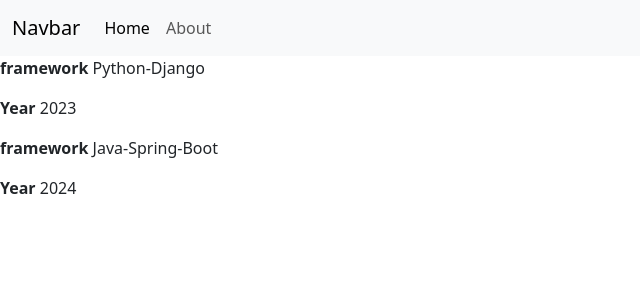
After one commit to rohithcodebeat/sit-django-intro, a Django app: page /playground/test-html-for-page/ in a window 1280 px wide. The commit adds this page. Shown: the top 300 px of the page, without its empty margins (0-640 px from the left). Run offline with Django 4.2, Linux system fonts and the light colour scheme.

Commit message:
Added New APP

```diff
--- /dev/null
+++ b/playground/templates/playground/for_loop.html
@@ -0,0 +1,8 @@
+{% extends 'playground/main.html' %}
+
+{% block body %}
+  {% for i in data %}
+    <p><b>framework</b> {{i.framework}}<p>
+      <p><b>Year</b> {{i.year}}</p>
+  {% endfor %}
+{% endblock %}
--- /dev/null
+++ b/playground/templates/playground/main.html
@@ -0,0 +1,35 @@
+<!doctype html>
+<html lang="en">
+  <head>
+    <meta charset="utf-8">
+    <meta name="viewport" content="width=device-width, initial-scale=1">
+    <title>Django Intro </title>
+    <link href="https://cdn.jsdelivr.net/npm/bootstrap@5.3.0/dist/css/bootstrap.min.css" rel="stylesheet" integrity="sha384-9ndCyUaIbzAi2FUVXJi0CjmCapSmO7SnpJef0486qhLnuZ2cdeRhO02iuK6FUUVM" crossorigin="anonymous">
+    <script src="https://cdn.jsdelivr.net/npm/@popperjs/core@2.11.8/dist/umd/popper.min.js" integrity="sha384-I7E8VVD/ismYTF4hNIPjVp/Zjvgyol6VFvRkX/vR+Vc4jQkC+hVqc2pM8ODewa9r" crossorigin="anonymous"></script>
+<script src="https://cdn.jsdelivr.net/npm/bootstrap@5.3.0/dist/js/bootstrap.min.js" integrity="sha384-fbbOQedDUMZZ5KreZpsbe1LCZPVmfTnH7ois6mU1QK+m14rQ1l2bGBq41eYeM/fS" crossorigin="anonymous"></script>
+  </head>
+  <body>
+    <nav class="navbar navbar-expand-lg bg-body-tertiary">
+        <div class="container-fluid">
+          <a class="navbar-brand" href="#">Navbar</a>
+          <button class="navbar-toggler" type="button" data-bs-toggle="collapse" data-bs-target="#navbarNav" aria-controls="navbarNav" aria-expanded="false" aria-label="Toggle navigation">
+            <span class="navbar-toggler-icon"></span>
+          </button>
+          <div class="collapse navbar-collapse" id="navbarNav">
+            <ul class="navbar-nav">
+              <li class="nav-item">
+                <a class="nav-link active" aria-current="page" href="{% url 'home_page'%}">Home</a>
+              </li>
+              <li class="nav-item">
+                <a class="nav-link" href="{% url 'about_page'%}">About</a>
+              </li>
+
+            </ul>
+          </div>
+        </div>
+      </nav>
+    {%block body%}
+
+    {% endblock %}
+   </body>
+</html>
--- a/playground/urls.py
+++ b/playground/urls.py
@@ -1,5 +1,5 @@
 from django.urls import path
-from .views import test_api, test_json_api, test_html_page
+from .views import test_api, test_json_api, test_html_page, test_hello_name, test_html_for_page, home_page, about_page
 
 urlpatterns = [
     # path( "route-name", views, name="name of the route" )
@@ -7,5 +7,9 @@ urlpatterns = [
     path("test-api/", test_api, name="test_api"),
     path("test-json-api/", test_json_api, name="test_json_api"),
     path("test-html-page/", test_html_page, name="test_html_page"),
+    path("test-html-for-page/", test_html_for_page, name="test_html_for_page"),
+    path("test-hello-name/<name>/", test_hello_name, name="test_hello_name"),
+    path("home-page/", home_page, name="home_page"),
+    path("about-page/", about_page, name="about_page"),
 
 ]
--- a/playground/views.py
+++ b/playground/views.py
@@ -1,12 +1,25 @@
 from django.shortcuts import render
 from django.http import HttpResponse, JsonResponse
 # Create your views here.
+
+
+def home_page(request):
+    context = {
+        "page_data" : "Home Page"
+    }
+    return render(request, "playground/raw_page.html", context)
+
+def about_page(request):
+    context = {
+        "page_data" : "About Page"
+    }
+    return render(request, "playground/raw_page.html", context)
 
 # String Message
 def test_api(request):
     return HttpResponse("First API")
 
-# Json Message
+# Json Message -> Static  API
 def test_json_api(request):
     data = {
         "name" : "First Json API",
@@ -15,11 +28,71 @@ def test_json_api(request):
     }
     return JsonResponse(data)
 
+
 # HTMl Template
 def test_html_page(request):
-    data = {
-        "name" : "First Json API",
+    context = {
+        "name" : "Sit",
+        "framework2024" : "Python-Django",
+        "framework2023" : "Java-Spring-Boot",
+        "year" : 2025
+    }
+    return render(
+        request,
+        "playground/index.html",
+        context)
+
+
+# Hello, {{name}}
+def test_hello_name(request, name):
+    return HttpResponse(f"Hello, {name}")
+
+
+# for loop
+def test_html_for_page(request):
+    context = {
+        "data" : [{
+                "name" : "SIT",
+                "framework" : "Python-Django",
+                "year" : 2023
+            }, {
+                "name" : "SIT",
+                "framework" : "Java-Spring-Boot",
+                "year" : 2024
+            }]
+        }
+    return render(request, "playground/for_loop.html", context)
+
+
+
+
+
+
+
+
+
+
+
+
+
+
+
+"""
+def test_list_html_page(request):
+    context = {
+        "data" : [{
+        "name" : "SIT",
         "framework" : "Python-Django",
-        "university" : "Sit"
+        "year" : 2023
+    }, {
+        "name" : "SIT",
+        "framework" : "Java-Spring-Boot",
+        "year" : 2024
+    }]
     }
-    return render(request, "playground/index.html", data)
+    return render(request, "playground/home.html", context)
+
+     {% for d in data %}
+        <h1>{{d.framework}}</h1>
+    {% endfor %}
+"""
```
Also changed, not shown: playground/templates/playground/index.html (+11 -11 lines), playground/templates/playground/raw_page.html (added, +7 -0 lines).
